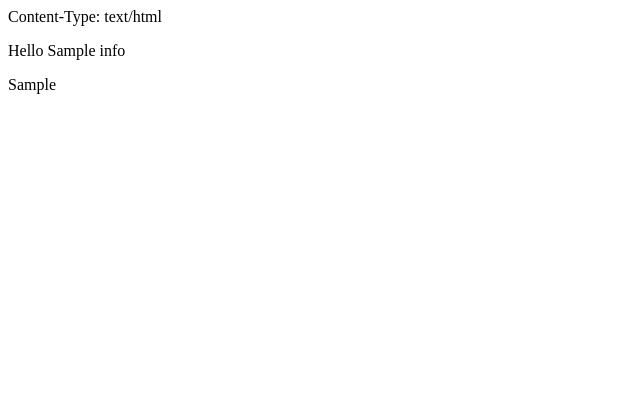
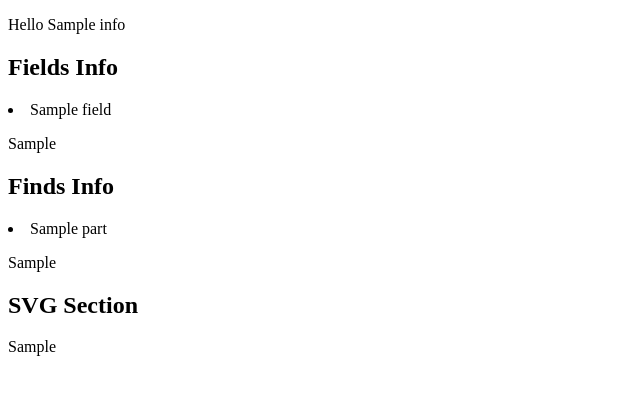
Before and after one commit to hjia10/tigis_assignment3, a Flask app: template web_visual_db/templates/index.html in a window 1280 px wide. Shown: the top 395 px of the page, without its empty margins (0-640 px from the left). Run offline with Flask 2, Linux system fonts and the light colour scheme; the template is opened without the code that fills it: most values are stand-ins (such as "Sample title", 1, 10 or a date in 2020).

Commit message:
add __repr__ and __str__ methods to both Field and Find classes.  Tweak html a bit to display raw info on fields and finds, along with svg strings

```diff
--- a/web_visual_db/routes.py
+++ b/web_visual_db/routes.py
@@ -3,28 +3,26 @@ from web_visual_db import db_postgres
 
 app = Flask(__name__)
 
-#data = db_oracle.getDBdata('*', 'ancient_castles')
-
-info = "Rob"
+author = "Rob"
 
 field_objects = db_postgres.getDBdata('field_id, lowx, lowy, hix, hiy', 'fields')
 find_objects = db_postgres.getDBdata('find_id, x_coord, y_coord', 'finds')
 
+svg_width = '10cm'
+svg_height = '10cm'
 viewBox = "0 0 16 16"
-db_postgres.print_svg(10, 10, viewBox)
-
+svg_setup = db_postgres.print_svg(svg_width, svg_height, viewBox)
+print(f'SVG Setup Phrase - {svg_setup}')
 
 for field in field_objects:
     field.show_info()
-    print()
     field.draw_svg_rectangle()
 
 for find in find_objects:
     find.show_info()
-    print()
     find.draw_svg_circle()
 
 
 @app.route("/")
 def home():
-    return render_template('index.html', info=info, fields=field_objects, finds=find_objects)
+    return render_template('index.html', info=author, fields=field_objects, finds=find_objects, svg_setup=svg_setup)
--- a/web_visual_db/templates/index.html
+++ b/web_visual_db/templates/index.html
@@ -1,5 +1,3 @@
-Content-Type: text/html
-
 <!DOCTYPE html>
 <html lang="en" dir="ltr">
   <head>
@@ -7,19 +5,26 @@ Content-Type: text/html
     <title>Oracle Database Visualiser</title>
   </head>
   <body>
-    <p>Hello {{info}} </p>
-    <p>
-      {% for row in fields %}
-        {% for item in row.show_info() %}
-            <li>{{item}}</li>
-        {% endfor %}
+    <p>Hello {{info}}</p>
+    <h2>Fields Info</h2>
+      {% for field in fields %}
+            <li>{{field}}</li>
         <p></p>
-        <p>{{row.draw_svg_rectangle()}}</p>
+        <p>{{field.draw_svg_rectangle()}}</p>
         <p></p>
       {% endfor %}
-    </p>
-    <p>{{fields[1].show_info()}}</p>
-    <p>{{finds[1].show_info()}}</p>
 
+    <h2>Finds Info</h2>
+        {% for part in finds %}
+            <li>{{part}}</li>
+        <p></p>
+        <p>{{part.draw_svg_circle()}}</p>
+        <p></p>
+      {% endfor %}
+    <h2> SVG Section </h2>
+    {{svg_setup}}
+       {% block svg %}
+       {% endblock %}
+    <p></p>
   </body>
 </html>
--- /dev/null
+++ b/web_visual_db/templates/svg.html
@@ -0,0 +1,5 @@
+{% extends index.html %}
+
+{% block svg %}
+    {{svg_setup}}
+{% endblock %}
```
Also changed, not shown: web_visual_db/db_postgres.py (+15 -2 lines).
